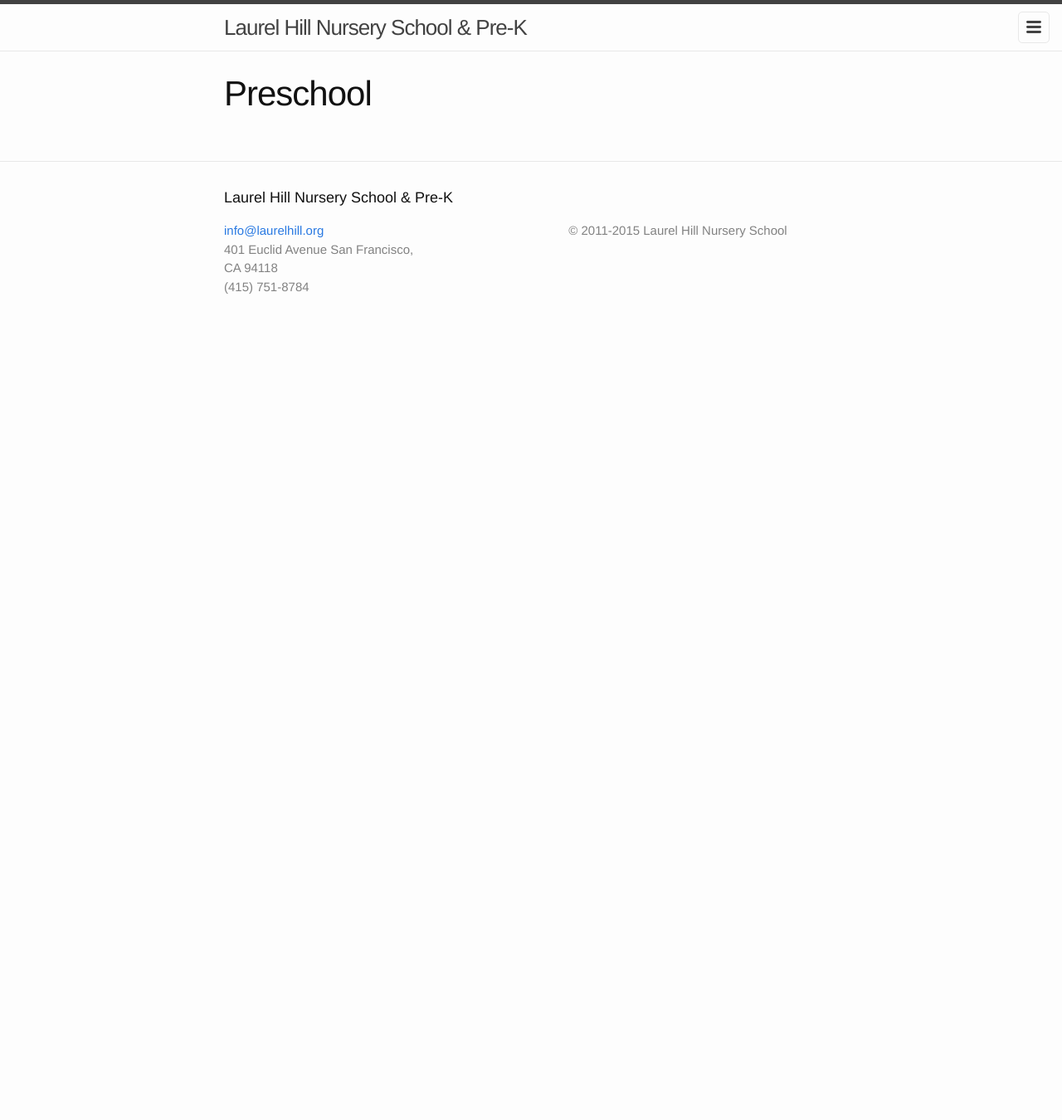
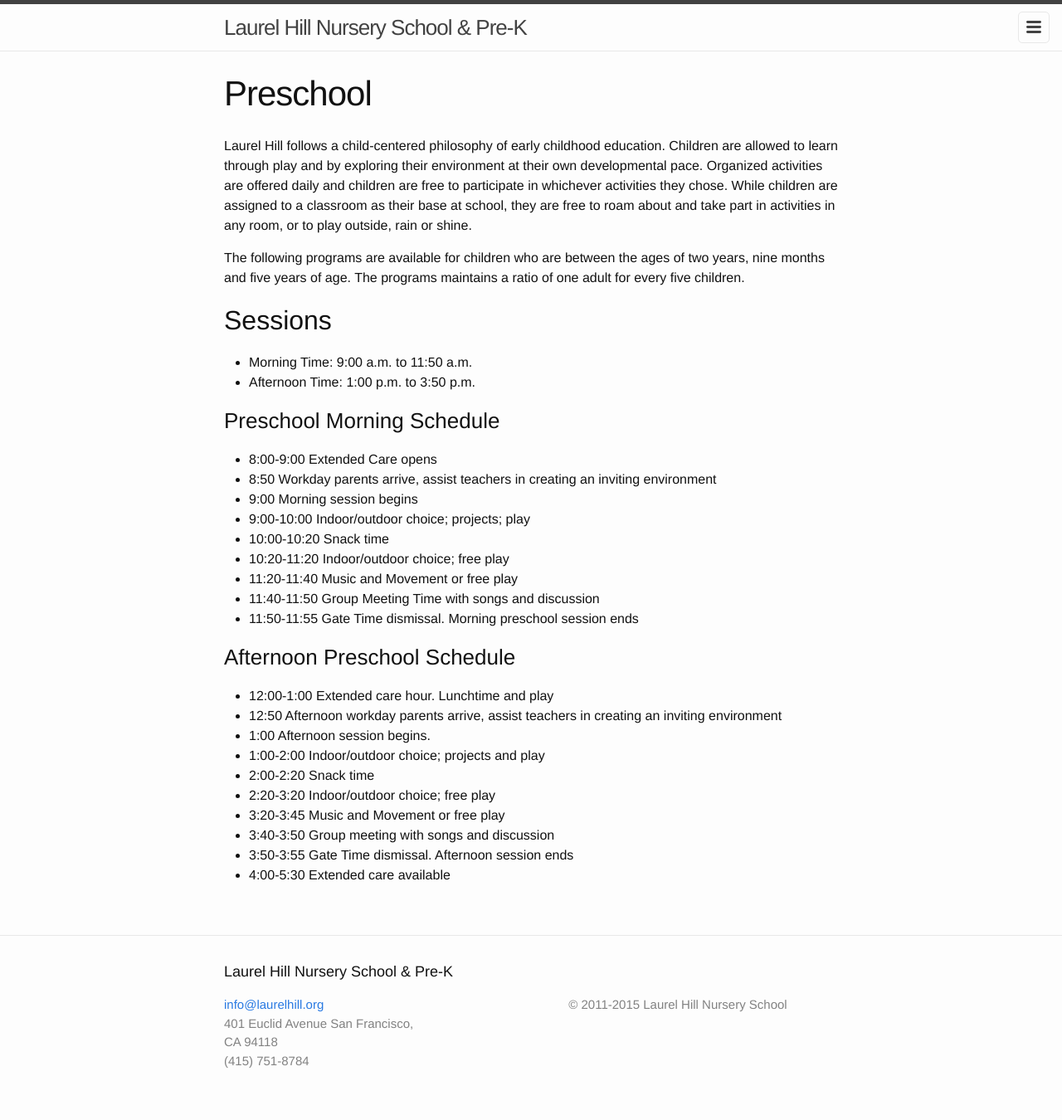
Before and after one commit to saliemchiu/lhns, a Jekyll site: the page built from _programs/preschool.md, in a window 1280 px wide. Shown: the whole page at 83% size. Built offline with Jekyll 4.4.1, drawn with Linux system fonts in a browser that asks for light colours; before the commit the page ends 900 px from its top, so only the background shows below that.

Commit message:
added program page content etc

```diff
--- a/_includes/header.html
+++ b/_includes/header.html
@@ -32,7 +32,7 @@
 
 		  	  <dt>Programs</dt>
 		  		<dl><a href="{{ site.baseurl }}/programs/preschool/">Preschool</a></dl>
-				<dl><a href="{{ site.baseurl }}/programs/pre-kindergarten/">Pre-Kindergarten</a></dl>
+				<dl><a href="{{ site.baseurl }}/programs/pre-k/">Pre-K</a></dl>
 				<dl><a href="{{ site.baseurl }}/programs/extended-care/">Extended Care</a></dl>
 				<dl><a href="{{ site.baseurl }}/programs/summer-school/">Summer School</a></dl>
 
--- a/_programs/preschool.md
+++ b/_programs/preschool.md
@@ -3,3 +3,39 @@
 title: Preschool
 permalink: /programs/preschool/
 ---
+
+Laurel Hill follows a child-centered philosophy of early childhood education. Children are allowed to learn through play and by exploring their environment at their own developmental pace. Organized activities are offered daily and children are free to participate in whichever activities they chose. While children are assigned to a classroom as their base at school, they are free to roam about and take part in activities in any room, or to play outside, rain or shine.
+
+The following programs are available for children who are between the ages of two years, nine months and five years of age. The programs maintains a ratio of one adult for every five children.
+
+
+
+## Sessions
+
+* Morning Time: 9:00 a.m. to 11:50 a.m.
+* Afternoon Time: 1:00 p.m. to 3:50 p.m.
+
+### Preschool Morning Schedule
+
+* 8:00-9:00 	Extended Care opens
+* 8:50 	Workday parents arrive, assist teachers in creating an inviting environment
+* 9:00 	Morning session begins
+* 9:00-10:00 	Indoor/outdoor choice; projects; play
+* 10:00-10:20 	Snack time
+* 10:20-11:20 	Indoor/outdoor choice; free play
+* 11:20-11:40 	Music and Movement or free play
+* 11:40-11:50 	Group Meeting Time with songs and discussion
+* 11:50-11:55 	Gate Time dismissal. Morning preschool session ends
+
+### Afternoon Preschool Schedule
+
+* 12:00-1:00 	Extended care hour. Lunchtime and play
+* 12:50 	Afternoon workday parents arrive, assist teachers in creating an inviting environment
+* 1:00 	Afternoon session begins.
+* 1:00-2:00 	Indoor/outdoor choice; projects and play
+* 2:00-2:20 	Snack time
+* 2:20-3:20 	Indoor/outdoor choice; free play
+* 3:20-3:45 	Music and Movement or free play
+* 3:40-3:50 	Group meeting with songs and discussion
+* 3:50-3:55 	Gate Time dismissal. Afternoon session ends
+* 4:00-5:30 	Extended care available
--- a/_sass/_layout.scss
+++ b/_sass/_layout.scss
@@ -97,7 +97,7 @@
 }
 
 	.site-nav dl {padding-right:10px; }
-	.site-nav dt {padding:10px 0; }
+	.site-nav dt {padding:10px 0; font-weight:bold; }
 
 
 
```
Also changed, not shown: _programs/extended-care.md (+8 -0 lines), _programs/pre-k.md (added, +45 -0 lines), _programs/pre-kindergarten.md (deleted, +0 -5 lines), _programs/summer-school.md (+28 -0 lines).
